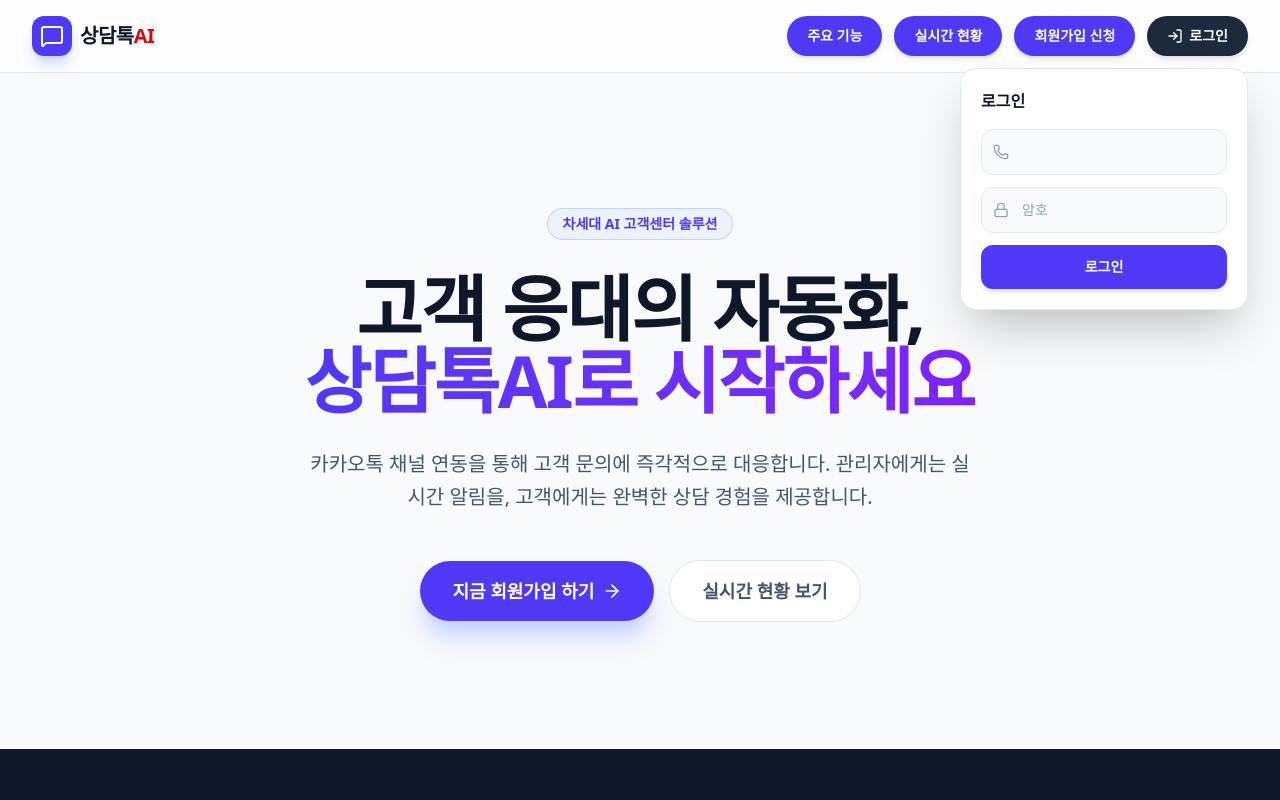
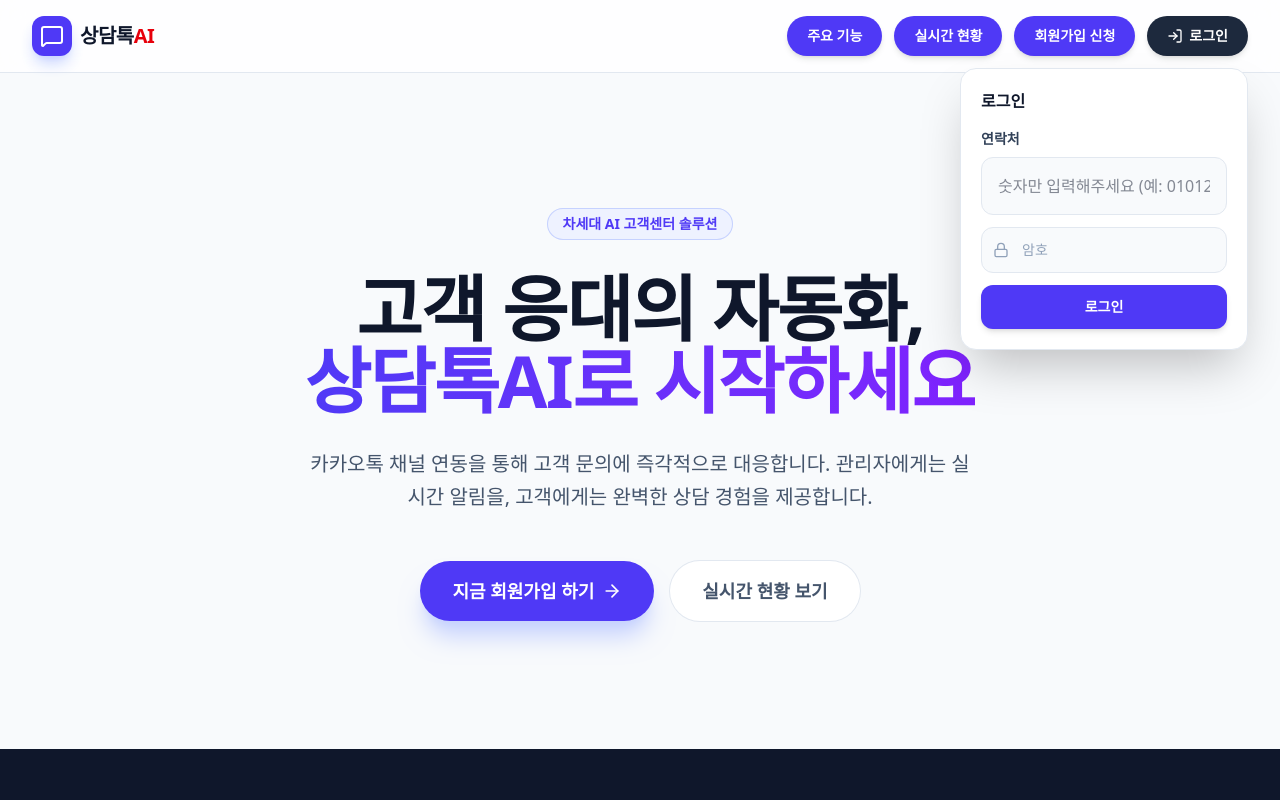
Before and after one commit to paks11299958-code/kakao_ai, a React (Vite) app: page / in a window 1280 px wide. Both pictures are taken after a click on the button "로그인". Shown: the top 800 px of the page. Built offline with nearby package versions, Linux system fonts and the light colour scheme; no server answers.

Commit message:
Update App.tsx

```diff
--- a/src/App.tsx
+++ b/src/App.tsx
@@ -169,17 +169,22 @@
                   >
                     <h3 className="text-base font-bold text-slate-900">로그인</h3>
                     <form onSubmit={handleLogin} className="mt-4 space-y-3">
-                      <div className="relative">
-                        <Phone size={16} className="absolute left-3 top-1/2 -translate-y-1/2 text-slate-400" />
+                      <div>
+  <label htmlFor="phone" className="block text-sm font-bold text-slate-700">연락처</label>
   <input
-                          type="tel"              // 'number' 대신 'tel' 사용 (가장 중요!)
-                          inputMode="tel"         // 모바일 키패드 대응 및 문자열 취급 강화
+    type="tel"               // 전화번호 타입 유지
+    inputMode="numeric"      // 모바일에서 숫자 키패드가 바로 뜨게 함
     id="phone"
     required
     value={formData.phone}
-                          onChange={(e) => setFormData({ ...formData, phone: e.target.value.replace(/[^0-9]/g, '') })} // 숫자만 입력되게 정제
-                          className="w-full rounded-xl border border-slate-200 bg-slate-50 py-3 pl-10 pr-4 text-sm text-slate-900 placeholder:text-slate-400 focus:border-indigo-500 focus:bg-white focus:outline-none focus:ring-2 focus:ring-indigo-500/20 transition-all"
-                          required
+    // 🔥 아래 onChange 부분이 핵심입니다!
+    onChange={(e) => {
+      const onlyNumber = e.target.value.replace(/[^0-9]/g, ''); // 숫자가 아닌 모든 문자 제거
+      setFormData({ ...formData, phone: onlyNumber });
+    }}
+    className="mt-2 block w-full rounded-xl border border-slate-200 bg-slate-50 px-4 py-4 text-slate-900 focus:border-indigo-500 focus:bg-white focus:outline-none focus:ring-4 focus:ring-indigo-500/10 transition-all"
+    placeholder="숫자만 입력해주세요 (예: 01012345678)" // 하이픈 없이 안내하는 게 좋습니다.
+    maxLength={11}           // 최대 11자리까지만 입력 가능하게 제한
   />
 </div>
                       <div className="relative">
```
Lines whose indentation alone changed are shown as unchanged.
